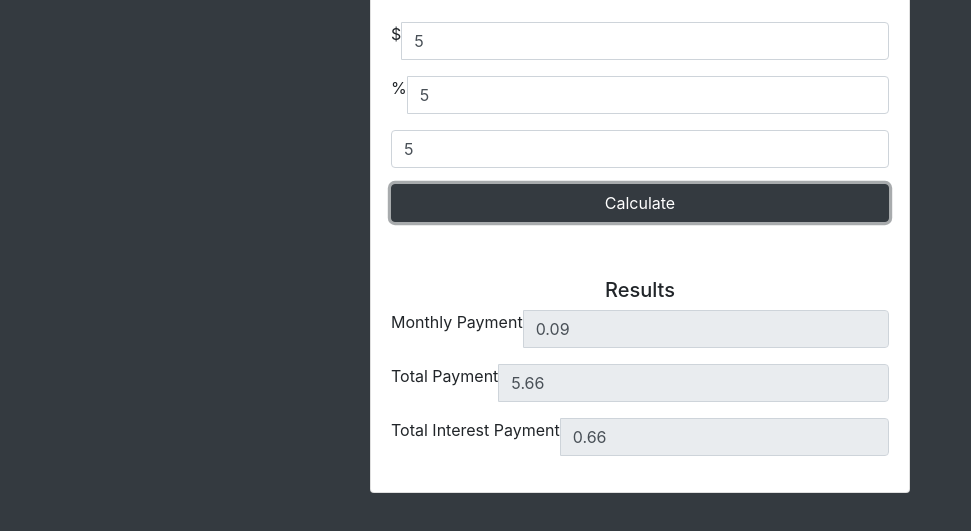
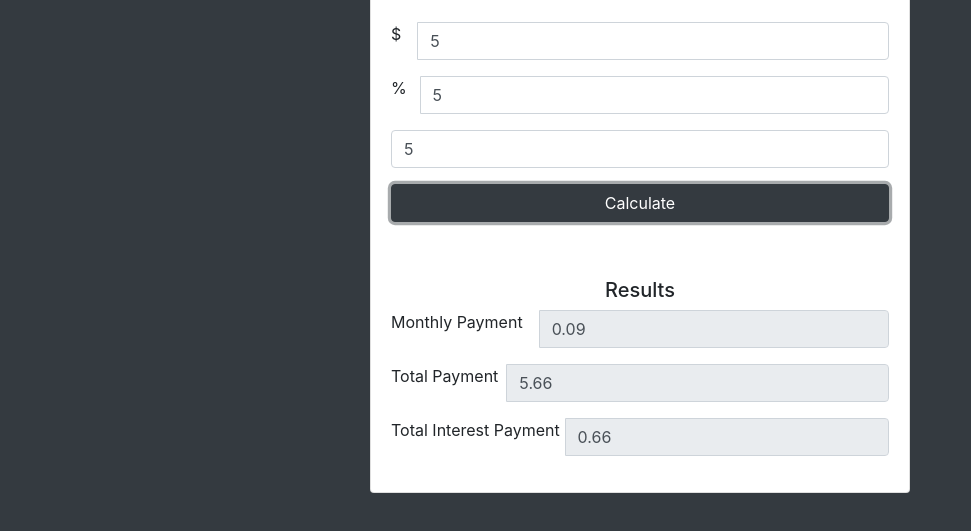
Before and after one commit to Techgurll/loancalculator, a plain HTML site: page index.html in a window 1280 px wide. Both pictures are taken after typing "5", "5", "5" into the empty fields and a click on the input "Calculate". Shown: the part 143-674 px from the top of the page, without its empty margins (0-971 px from the left). Drawn offline with nearby package versions, Linux system fonts and the light colour scheme.

Commit message:
spaced out

```diff
--- a/index.html
+++ b/index.html
@@ -28,18 +28,18 @@
                         <div class="form-group">
                             <div class="input-group">
                                 <span class="input-group-addon"> $ </span>
-                                <input type="number" class="form-control" id="amount" placeholder="Loan-amount">
+                                <input style="margin-left: 1rem;" type="number" class="form-control" id="amount" placeholder="Loan-amount">
                             </div>
                         </div>
                         <div class="form-group">
                             <div class="input-group">
                                 <span class="input-group-addon"> % </span>
-                                <input type="number" class="form-control" id="interest" placeholder="Interest">
+                                <input style="margin-left: 0.8rem;" type="number" class="form-control" id="interest" placeholder="Interest">
                             </div>
                         </div>
 
                         <div class="form-group">
-                            <input type="number" class="form-control" id="years" placeholder="Years To Repay">
+                            <input  type="number" class="form-control" id="years" placeholder="Years To Repay">
                         </div>
 
                         <div class="form-group">
@@ -58,20 +58,20 @@
                         <div class="form-group">
                             <div class="input-group">
                                 <span class="input-group-addon"> Monthly Payment </span>
-                                <input type="number" class="form-control" id="monthly-payment" disabled>
+                                <input style="margin-left: 1rem;" type="number" class="form-control" id="monthly-payment" disabled>
                             </div>
                         </div>
 
                         <div class="form-group">
                             <div class="input-group">
                                 <span class="input-group-addon"> Total Payment </span>
-                                <input type="number" class="form-control" id="total-payment" disabled>
+                                <input style="margin-left: 0.5rem;" type="number" class="form-control" id="total-payment" disabled>
                             </div>
                         </div>
                         <div class="form-group">
                             <div class="input-group">
                                 <span class="input-group-addon"> Total Interest Payment </span>
-                                <input type="number" class="form-control" id="total-interest" disabled>
+                                <input style="margin-left: 0.3rem;" type="number" class="form-control" id="total-interest" disabled>
                             </div>
                         </div>
 
```
